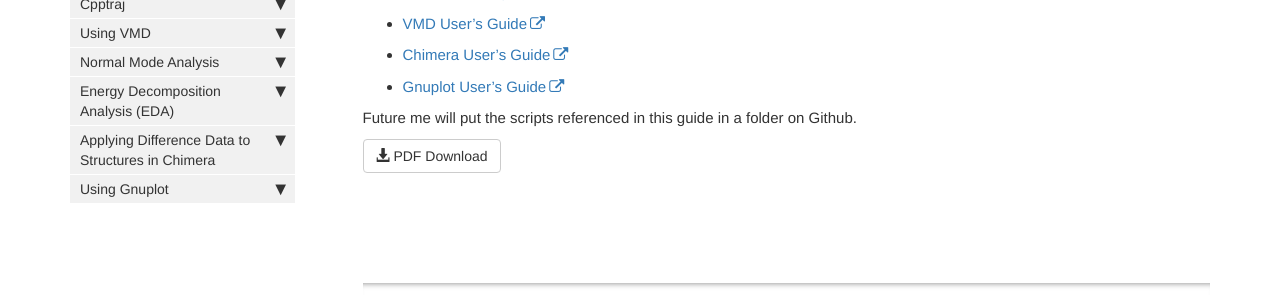
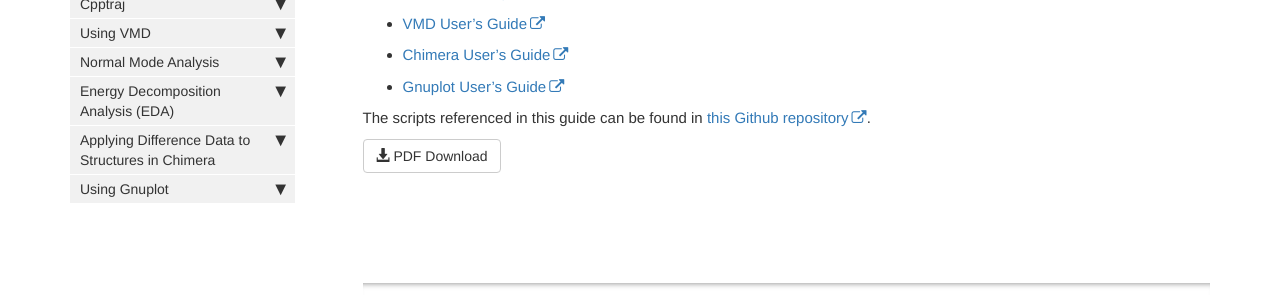
Before and after one commit to emleddin/comp-chem-website, a Jekyll site: the page built from pages/Analysis_guide/Analysisguide-introduction.md, in a window 1280 px wide. Shown: the part 222-522 px from the top of the page. Built offline with Jekyll 4.4.1, drawn with Linux system fonts in a browser that asks for light colours; comment, search, counter and statistics services are not loaded.

Commit message:
Added Google analytics and link to scripts

```diff
--- a/_config.yml
+++ b/_config.yml
@@ -23,7 +23,7 @@ github_editme_path:
 disqus_shortname:
 # if you're using disqus for comments, add the shortname here. if not, leave this value blank.
 
-google_analytics:
+google_analytics: UA-145075032-1
 # if you have google-analytics ID, put it in. if not, edit this value to blank.
 
 host: 127.0.0.1
--- a/pages/Analysis_guide/Analysisguide-introduction.md
+++ b/pages/Analysis_guide/Analysisguide-introduction.md
@@ -16,7 +16,8 @@ Relevant other references include the:
 * [Chimera User's Guide](https://www.cgl.ucsf.edu/chimera/docs/UsersGuide/)
 * [Gnuplot User's Guide](http://www.gnuplot.info/docs_5.0/gnuplot.pdf)
 
-Future me will put the scripts referenced in this guide in a folder on Github.
+The scripts referenced in this guide can be found in
+[this Github repository](https://github.com/emleddin/research-scripts).
 
 
 <a target="\_blank" class="noCrossRef" href="{{ "pdf/Analysisguide.pdf"}}"><button type="button" class="btn btn-default" aria-label="Left Align"><span class="glyphicon glyphicon-download-alt" aria-hidden="true"></span> PDF Download</button></a>
```
